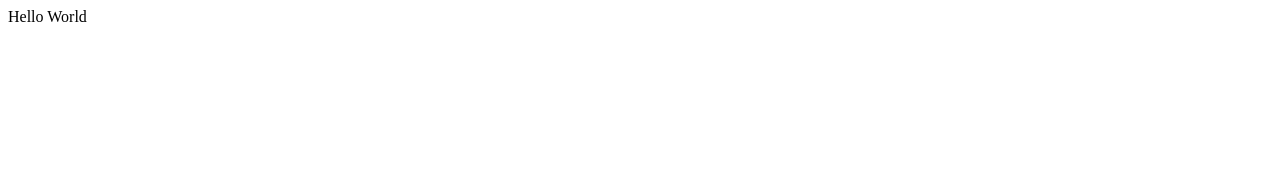
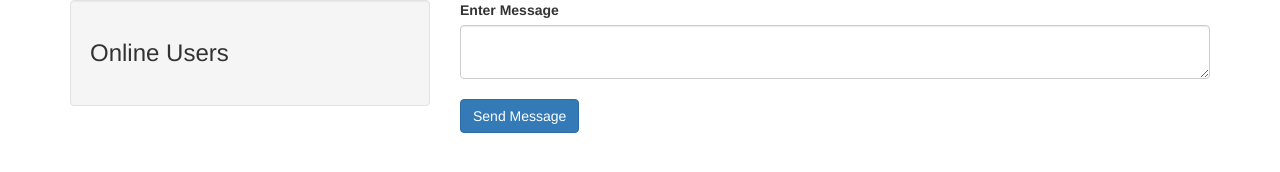
Before and after one commit to NikhilBhutani/ChatUsingSockets, a website: page index.html in a window 1280 px wide. Drawn offline with nearby package versions, Linux system fonts and the light colour scheme.

Commit message:
2nd commit

```diff
--- a/index.html
+++ b/index.html
@@ -1,9 +1,32 @@
 <html>
  <head>
    <title>IO Chat</title>
+   <link rel="stylesheet" href="https://maxcdn.bootstrapcdn.com/bootstrap/3.3.7/css/bootstrap.min.css">
+   <script src="http://code.jquery.com/jquery-latest.min.js"></script>
+   <script src="/socket.io/socket.io.js"></script>
  </head>
  <body>
-   Hello World
+   <div class="container">
+          <div class = "row">
+            <div class="col-md-4">
+              <div class ="well">
+                <h3>Online Users</h3>
+                <ul class="list-group" id="users"></ul>
+              </div>
+            </div>
+            <div class="col-md-8">
+              <div class="chat" id="chat"></div>
+
+              <form id="messageForm">
+                <div class="form-group">
+                  <label>Enter Message</label>
+                  <textarea class="form-control" id="message"></textarea>
+                  <br/>
+                  <input type="submit" class="btn btn-primary" value="Send Message"/>
+                </div>
+            </div>
+          </div>
+   </div>
  </body>
 
 </html>
```
Also changed, not shown: server.js (+9 -1 lines).
